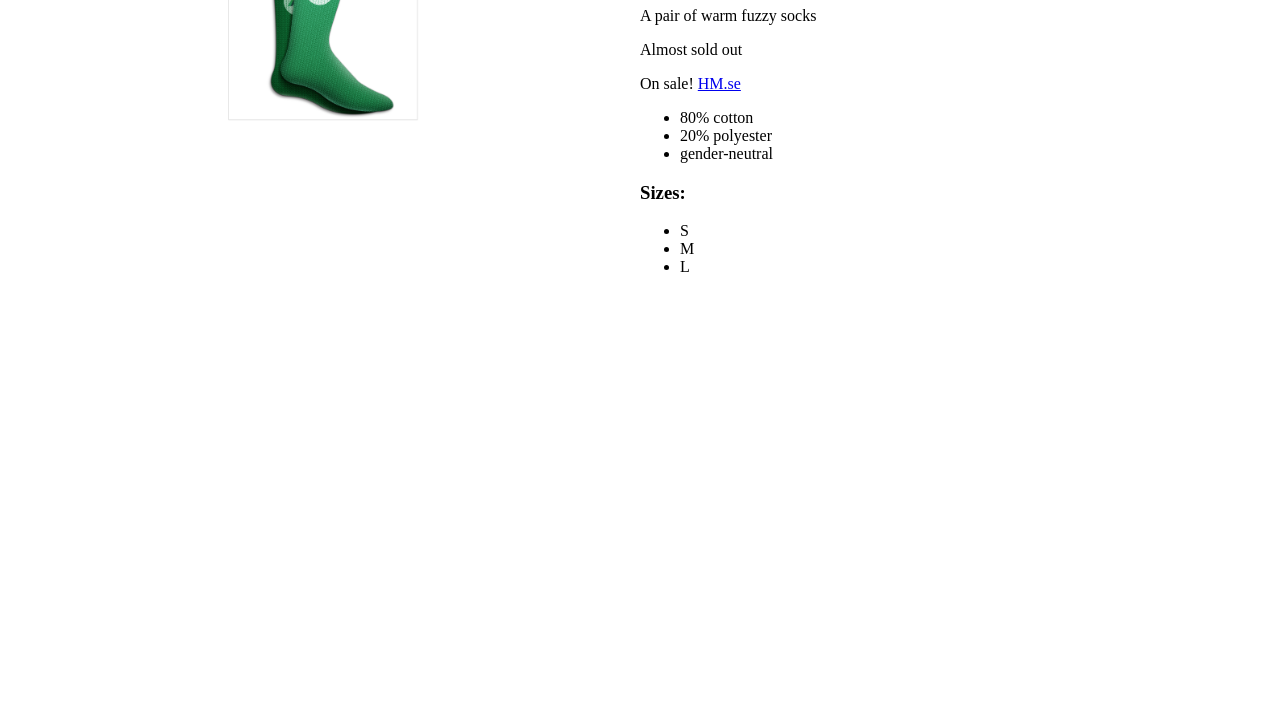
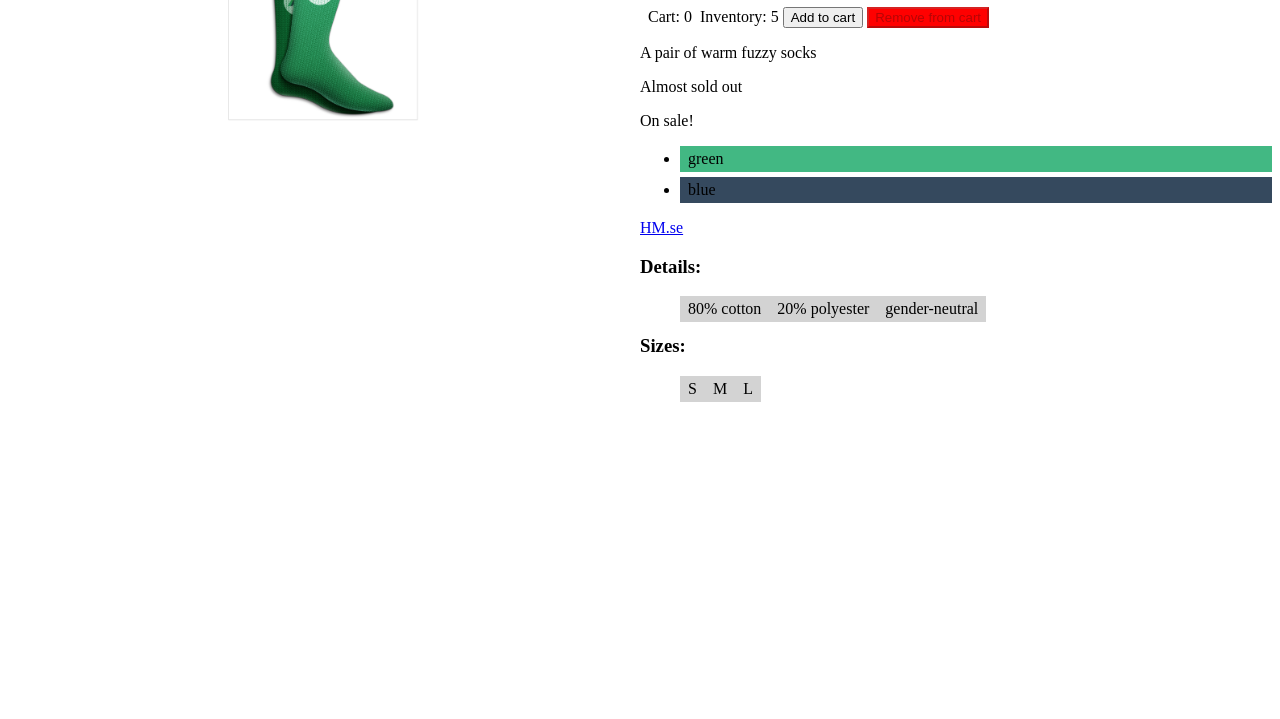
Before and after one commit to filipsc/vue-tutorial, a plain HTML site: page index.html in a window 1280 px wide. Shown: the part 81-800 px from the top of the page. Drawn offline with nearby package versions, Linux system fonts and the light colour scheme.

Commit message:
Completed until and including lesson 7

```diff
--- a/index.html
+++ b/index.html
@@ -11,19 +11,31 @@
             <img class="sock-image" :src="image" />
         </div>
         <div class="product-info">
-            <h1>{{ product }}</h1>
+            <h1>{{ title }}</h1>
+            <span class="counter">Cart: {{ cart }}</span><span>Inventory: {{ inventory }}</span>
+            <button :class="{disBtn: inventory == 0}" :disabled="inventory == 0" v-on:click="incrementCart">Add to cart</button>
+            <button :class="{disBtn: cart == 0}" :disabled="cart == 0" @click="decrementCart">Remove from cart</button>
             <p>{{ description }}</p>
             <p v-if="inventory > 10">In Stock</p>
             <p v-else-if="inventory > 0">Almost sold out</p>
             <p v-else>Out of Stock</p>
             <span v-if="onSale">On sale!</span>
+            <ul>
+                <li class="color-box"
+                    v-for="variant in variants"
+                    @mouseover="selectVariant(variant.id)"
+                    :style="{ backgroundColor: variant.color}">
+                    {{ variant.type }}
+                </li>
+            </ul>
             <a :href="hmUrl" target="_blank">HM.se</a>
-            <ul>
-                <li v-for="detail in details">{{detail}}</li>
+            <h3 class="sub-header">Details:</h3>
+            <ul class="product-list">
+                <li class="product-listitem" v-for="detail in details">{{detail}}</li>
             </ul>
-            <h3>Sizes:</h3>
-            <ul>
-                <li v-for="size in sizes">{{size}}</li>
+            <h3 class="sub-header">Sizes:</h3>
+            <ul class="product-list">
+                <li class="product-listitem" v-for="size in sizes">{{size}}</li>
             </ul>
         </div>
     </div>
--- a/main.js
+++ b/main.js
@@ -3,14 +3,56 @@
 
 var app = new Vue({
     el: '#app',
+    computed: {
+        image () {
+            return this.variants[this.selectedVariant].image;
+        },
+        title () {
+            return this.brand + ' ' + this.product;
+        }
+    },
     data: {
-      description: 'A pair of warm fuzzy socks',
-      details: ['80% cotton', '20% polyester', 'gender-neutral'],
-      hmUrl: 'https://www2.hm.com/sv_se/index.html',
-      image: './images/green-socks.png',
-      inventory: 8,
-      onSale: true,
-      product: 'Socks',
-      sizes: ['S', 'M', 'L']
+        brand: 'Vue Mastery',
+        cart: 0,
+        description: 'A pair of warm fuzzy socks',
+        details: ['80% cotton', '20% polyester', 'gender-neutral'],
+        hmUrl: 'https://www2.hm.com/sv_se/index.html',
+        inventory: 5,
+        onSale: true,
+        product: 'Socks',
+        selectedVariant: 0,
+        sizes: ['S', 'M', 'L'],
+        variants: [
+            {
+                color: '#42b883',
+                id: 0,
+                image: './images/green-socks.png',
+                quantity: 10,
+                type: 'green',
+            },
+            {
+                color: '#35495e',
+                id: 1,
+                image: './images/blue-socks.png',
+                quantity: 0,
+                type: 'blue',
+            }]
+    },
+    methods: {
+        decrementCart () {
+            if(this.cart > 0){
+                this.cart--;
+                this.inventory++;
+            }
+        },
+        incrementCart () {
+            if(this.inventory > 0){
+                this.cart++;
+                this.inventory--;
+            }
+        },
+        selectVariant(id){
+            this.selectedVariant = id;
+        }
     }
   })
--- a/styles.css
+++ b/styles.css
@@ -1,3 +1,16 @@
+.color-box{
+    padding: 4px 8px;
+    margin-top: 5px;
+}
+
+.counter{
+    padding: 4px 8px;
+}
+
+.disBtn{
+    background-color: red;
+}
+
 .product-image{
     display: inline-block;
     width: 50%;
@@ -10,9 +23,25 @@
     float: left;
 }
 
+.product-list{
+    display:block;
+    height: 20px;
+}
+
+.product-listitem{
+    display: inline-block;
+    background-color: lightgrey;
+    padding: 4px 8px;
+    float: left;
+}
+
 .sock-image{
     display: block;
     width: 200px;
     height: 200px;
     margin: 0 auto;
 }
+
+.sub-header{
+    display: block;
+}
```
